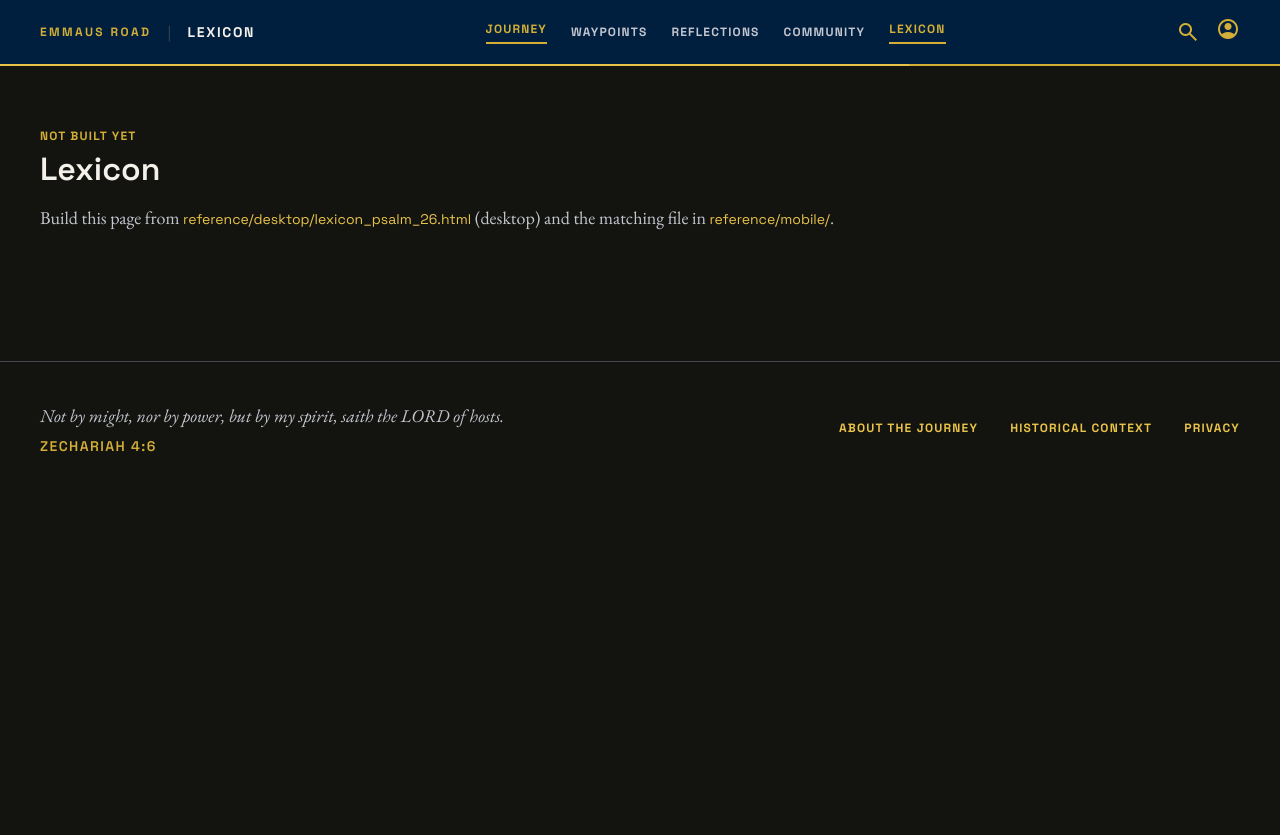
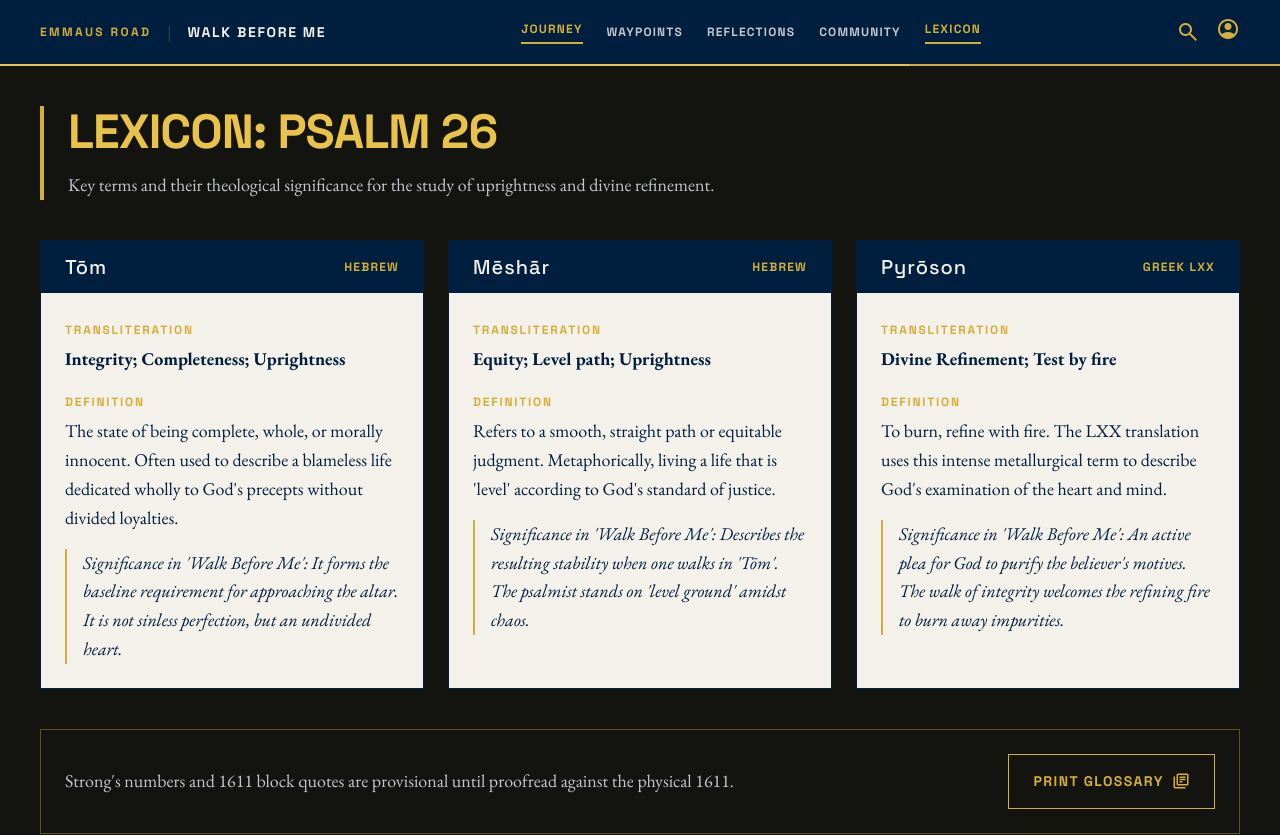
Before and after one commit to jeflowers/walk-before-me-journey, a React (Vite) app: page /study/psalm-26/lexicon in a window 1280 px wide. Shown: the top 835 px of the page. Before the commit the page ends 800 px from the top, so only its background shows below. Built offline with nearby package versions, Linux system fonts and the light colour scheme.

Commit message:
Create and update Lexicon page

```diff
--- a/src/app/router.tsx
+++ b/src/app/router.tsx
@@ -6,6 +6,7 @@ import { LandingPage } from '@app/pages/LandingPage';
 import { WaypointsPage } from '@app/pages/WaypointsPage';
 import { WaypointPage } from '@app/pages/WaypointPage';
 import { CommunityPage } from '@app/pages/CommunityPage';
+import { LexiconPage } from '@app/pages/LexiconPage';
 import { PlaceholderPage } from '@app/pages/PlaceholderPage';
 
 /** One entry per screen in the Psalm 26 flow. Replace each PlaceholderPage as the page is built. */
@@ -19,7 +20,7 @@ export const router = createBrowserRouter([
       { path: ROUTES.waypoint, element: <WaypointPage /> },
       { path: ROUTES.reflection, element: <PlaceholderPage name="Personal Reflection" reference="reference/desktop/personal_reflection_psalm_26.html" /> },
       { path: ROUTES.community, element: <CommunityPage /> },
-      { path: ROUTES.lexicon, element: <PlaceholderPage name="Lexicon" reference="reference/desktop/lexicon_psalm_26.html" /> },
+      { path: ROUTES.lexicon, element: <LexiconPage /> },
       { path: ROUTES.profile, element: <PlaceholderPage name="Profile / Sacred Archive" reference="reference/desktop/profile_sacred_archive.html" /> },
       { path: ROUTES.commemoration, element: <PlaceholderPage name="Commemoration" reference="reference/desktop/commemoration_psalm_26.html" /> },
     ],
--- /dev/null
+++ b/src/pages/LexiconPage.tsx
@@ -0,0 +1,42 @@
+import { Button } from '@app/components/Button';
+import { LexiconCard } from '@app/components/LexiconCard';
+import { SiteHeader } from '@app/components/SiteHeader';
+import { SiteFooter } from '@app/components/SiteFooter';
+import { PSALM_26 } from '@app/data/psalm26';
+
+export function LexiconPage() {
+  const study = PSALM_26;
+
+  return (
+    <>
+      <SiteHeader title="Walk Before Me" progress={study.completed / study.total} />
+      <main className="max-w-container mx-auto px-margin-mobile md:px-0 pt-10">
+        {/* Title block */}
+        <div className="border-l-4 border-gold pl-6 mb-10">
+          <h1 className="font-chrome text-[40px] md:text-[48px] font-bold leading-[1.1] tracking-[-0.02em] uppercase text-secondary">
+            Lexicon: Psalm 26
+          </h1>
+          <p className="font-narrative text-body-md text-on-surface-variant mt-3">
+            Key terms and their theological significance for the study of uprightness and divine refinement.
+          </p>
+        </div>
+
+        {/* Cards grid */}
+        <div className="grid grid-cols-1 md:grid-cols-3 gap-6">
+          {study.lexicon.map((entry) => (
+            <LexiconCard key={entry.term} entry={entry} />
+          ))}
+        </div>
+
+        {/* Provisional sources note */}
+        <div className="mt-10 border border-gold/40 p-6 flex flex-col md:flex-row md:items-center md:justify-between gap-4">
+          <p className="font-narrative text-body-md text-on-surface-variant">
+            Strong's numbers and 1611 block quotes are provisional until proofread against the physical 1611.
+          </p>
+          <Button label="Print Glossary" style="outline" icon="library_books" />
+        </div>
+      </main>
+      <SiteFooter quote={study.footerQuote} />
+    </>
+  );
+}
```
Also changed, not shown: 1 other file (tests, documents, lock files or other folders).
